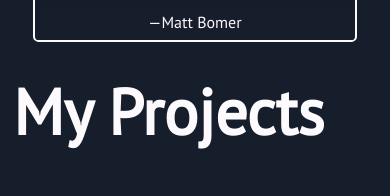
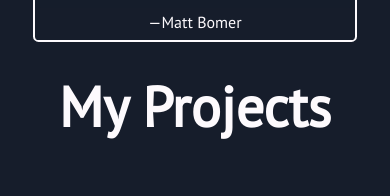
Before and after one commit to Jemeni11/Portfolio-Website, a React (Vite) app: page /projects in a window 390 px wide. Shown: the part 251-447 px from the top of the page. Built offline with nearby package versions, Linux system fonts and the light colour scheme.

Commit message:
style(index.css): added a media query to the CSS class `pageHeader1`

```diff
--- a/src/index.css
+++ b/src/index.css
@@ -79,3 +79,10 @@ a {
     font-size: 4rem;
   }
 }
+
+@media all and (max-width: 530px) {
+  .pageHeader1 {
+    font-size: 3.5rem;
+    text-align: center;
+  }
+}
```
